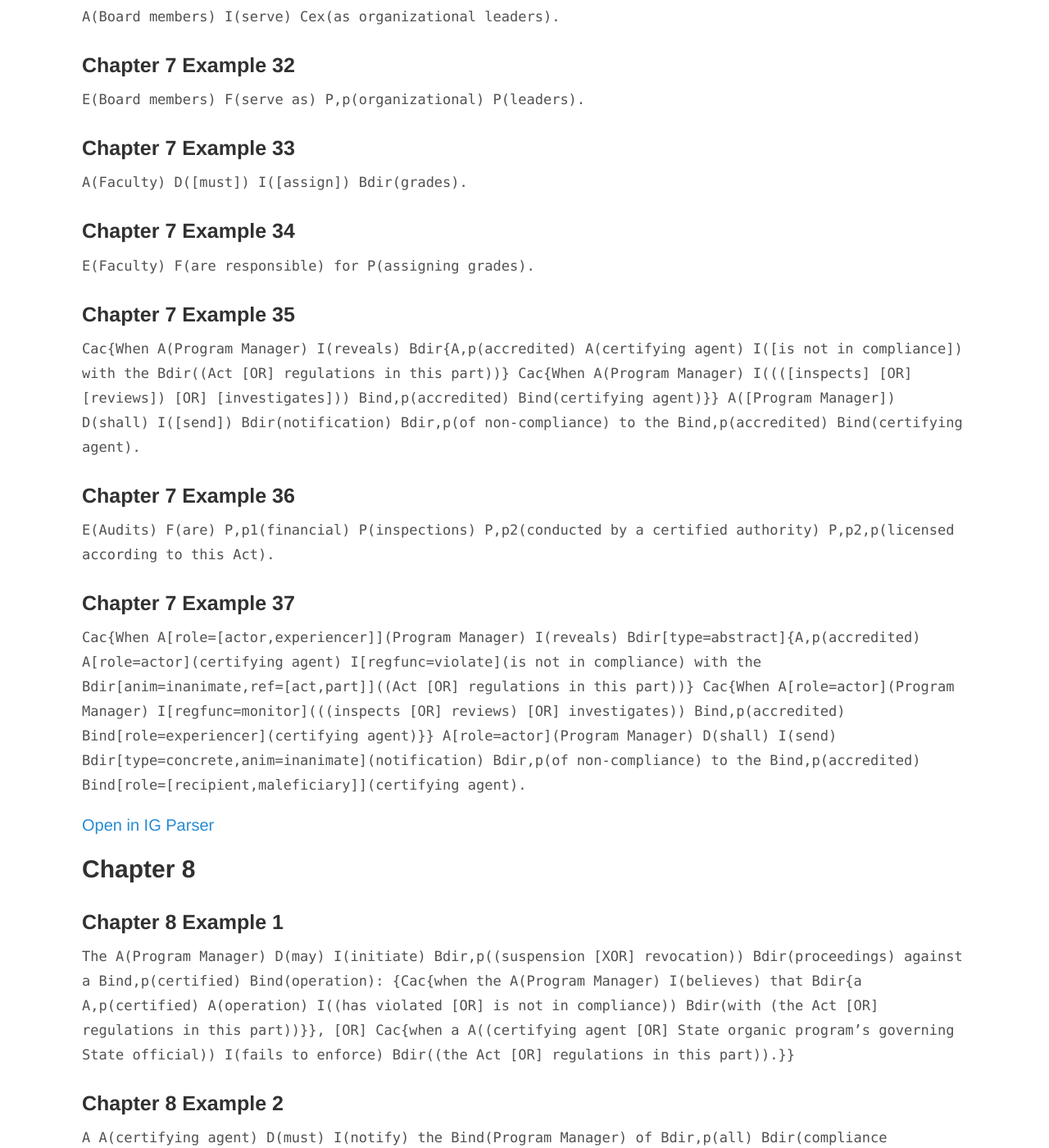
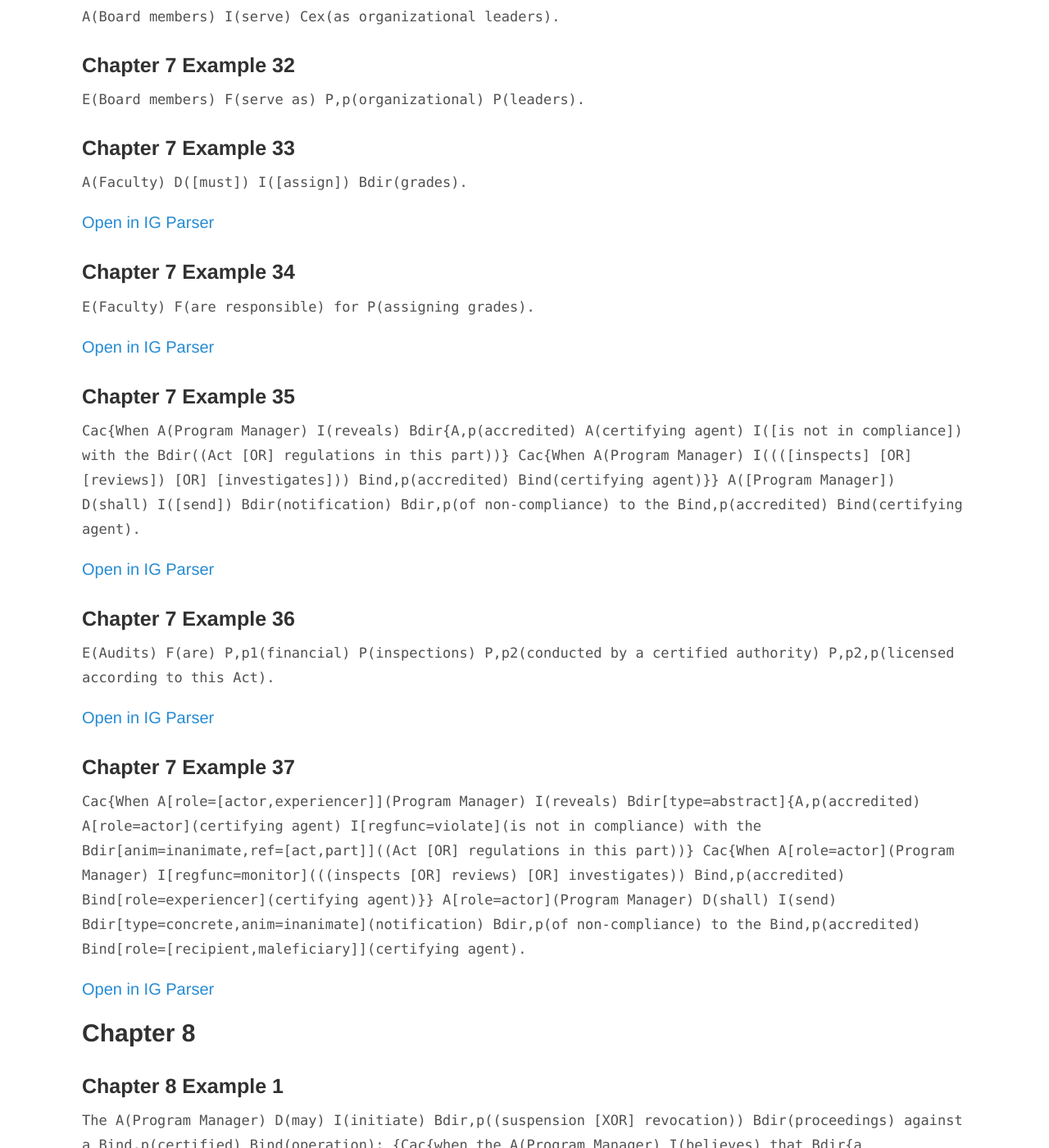
Before and after one commit to InstitutionalGrammar/IG-Book, a Jekyll site: the page built from book-examples.md, in a window 1280 px wide and 1400 px high, scrolled down 4023 px. Shown: the whole window at 82% size. Built offline with Jekyll 4.4.1, drawn with Linux system fonts in a browser that asks for light colours; part of the change alters nothing that is shown.

Commit message:
Update book-examples.md

````diff
--- a/book-examples.md
+++ b/book-examples.md
@@ -172,20 +172,28 @@ title: IG Book
 
 ```A(Faculty) D([must]) I([assign]) Bdir(grades).```
 
+[Open in IG Parser](http://128.39.143.144:4040/?rawStmt=Faculty%20are%20responsible%20for%20assigning%20grades.&codedStmt=A(Faculty)%20D([must])%20I([assign])%20Bdir(grades).&stmtId=1)
+
 <a name="ed1ch7ex34"></a>
 ### Chapter 7 Example 34
 
 ```E(Faculty) F(are responsible) for P(assigning grades).```
+
+[Open in IG Parser](http://128.39.143.144:4040/?rawStmt=Faculty%20are%20responsible%20for%20assigning%20grades.&codedStmt=E(Faculty)%20F(are%20responsible)%20for%20P(assigning%20grades).&stmtId=1)
 
 <a name="ed1ch7ex35"></a>
 ### Chapter 7 Example 35
 
 ```Cac{When A(Program Manager) I(reveals) Bdir{A,p(accredited) A(certifying agent) I([is not in compliance]) with the Bdir((Act [OR] regulations in this part))} Cac{When A(Program Manager) I((([inspects] [OR] [reviews]) [OR] [investigates])) Bind,p(accredited) Bind(certifying agent)}} A([Program Manager]) D(shall) I([send]) Bdir(notification) Bdir,p(of non-compliance) to the Bind,p(accredited) Bind(certifying agent).```
 
+[Open in IG Parser](http://128.39.143.144:4040/?rawStmt=When%20an%20inspection,%20review,%20or%20investigation%20of%20an%20accredited%20certifying%20agent%20by%20the%20Program%20Manager%20reveals%20any%20non-compliance%20with%20the%20Actor%20regulations%20in%20this%20part,%20a%20written%20notification%20of%20non-compliance%20shall%20be%20sent%20to%20the%20certifying%20agent.&codedStmt=Cac{When%20A(Program%20Manager)%20I(reveals)%20Bdir{A,p(accredited)%20A(certifying%20agent)%20I([is%20not%20in%20compliance])%20with%20the%20Bdir((Act%20[OR]%20regulations%20in%20this%20part))}%20Cac{When%20A(Program%20Manager)%20I((([inspects]%20[OR]%20[reviews])%20[OR]%20[investigates]))%20Bind,p(accredited)%20Bind(certifying%20agent)}}%20A([Program%20Manager])%20D(shall)%20I([send])%20Bdir(notification)%20Bdir,p(of%20non-compliance)%20to%20the%20Bind,p(accredited)%20Bind(certifying%20agent).&stmtId=1)
+
 <a name="ed1ch7ex36"></a>
 ### Chapter 7 Example 36
 
 ```E(Audits) F(are) P,p1(financial) P(inspections) P,p2(conducted by a certified authority) P,p2,p(licensed according to this Act).```
+
+[Open in IG Parser](http://128.39.143.144:4040/?rawStmt=Audits%20are%20financial%20inspections%20conducted%20by%20a%20certified%20authority%20licensed%20according%20to%20this%20Act.&codedStmt=E(Audits)%20F(are)%20P,p1(financial)%20P(inspections)%20P,p2(conducted%20by%20a%20certified%20authority)%20P,p2,p(licensed%20according%20to%20this%20Act).&stmtId=1)
 
 <a name="ed1ch7ex37"></a>
 ### Chapter 7 Example 37
````
